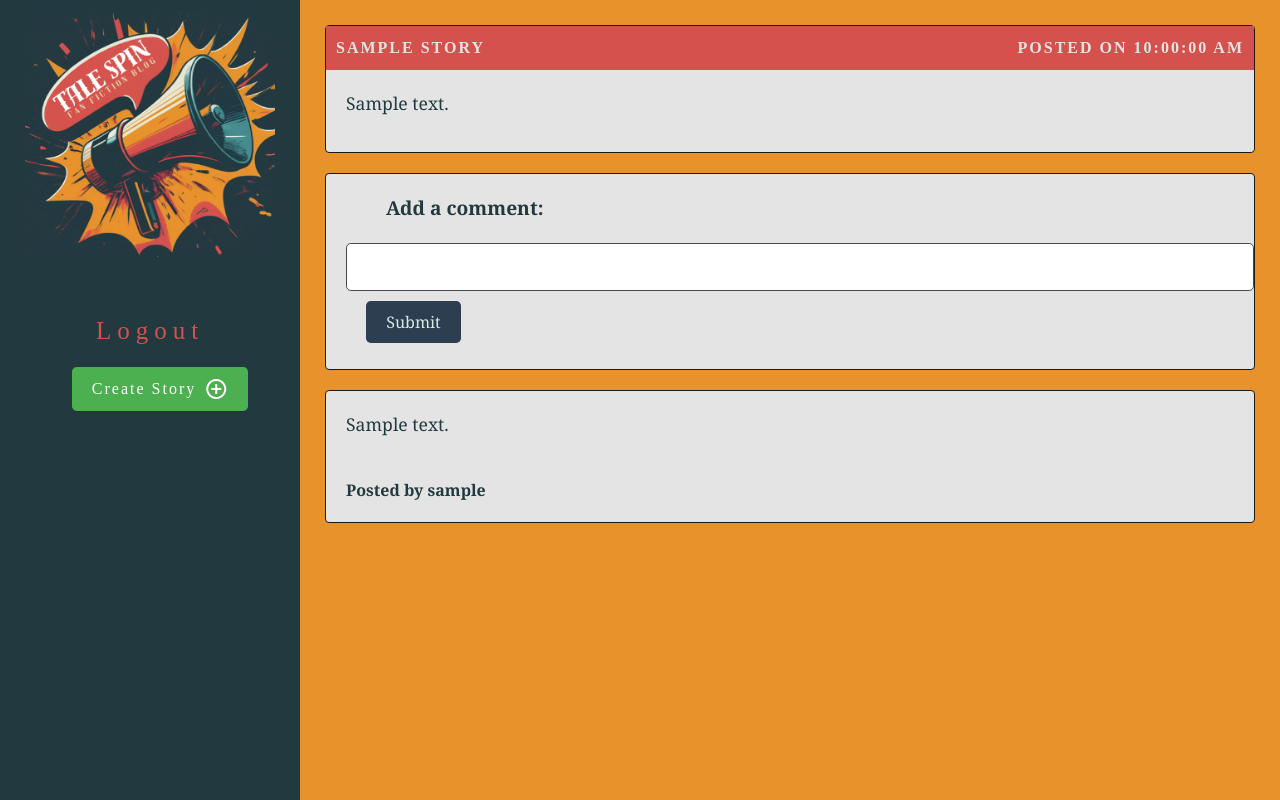
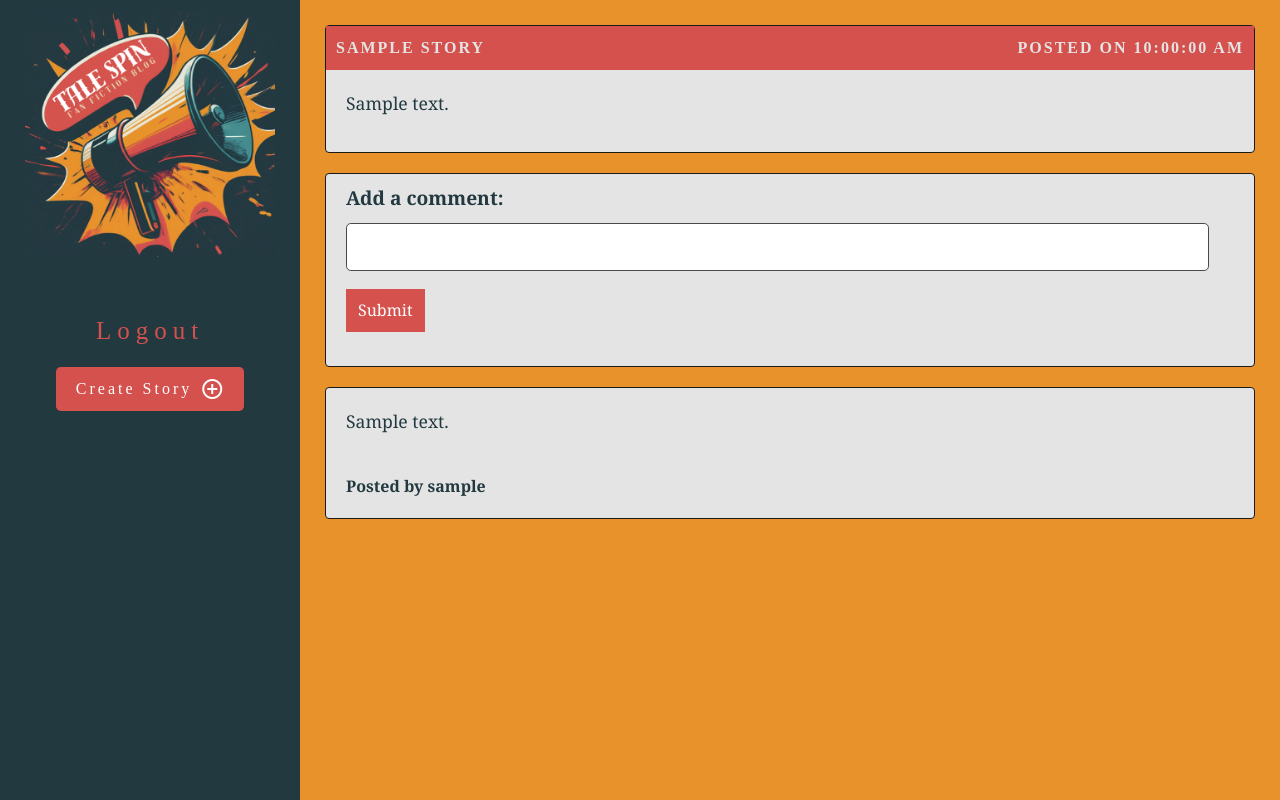
Before and after one commit to ericlyn4s/fan-fiction, a Node server app: page /story/1 in a window 1280 px wide. Run offline with Node 20, Linux system fonts and the light colour scheme; a user stored in the database is signed in; tables that the repository leaves empty hold one stand-in row (values such as "Sample post"); some libraries are stand-ins or nearby versions; some web fonts are replaced.

Commit message:
Added more story seeds, miscellaneous formatting

```diff
--- a/public/css/style.css
+++ b/public/css/style.css
@@ -26,6 +26,7 @@ body {
   flex-direction: row;
   justify-content: flex-start;
   background-color: var(--quatrinary);
+  color: var(--dark);
 }
 
 .small-image {
@@ -74,6 +75,7 @@ main {
   display: flex;
   flex-wrap: wrap;
   flex-grow: 1;
+
 }
 
 nav,
@@ -96,6 +98,7 @@ nav a:hover {
   background-color: var(--quatrinary);
   padding: 5px;
   display: block;
+  color: var(--dark);
   margin-left: 300px;
 }
 
@@ -112,14 +115,12 @@ nav a:hover {
 }
 
 #comment-add {
-  width: 90%;
-  margin: 20px;
+  margin-left: 0;
+  padding-left: 0;
 }
 
-.btn-primary {
-  margin: 0 0 0 20px;
-  color: var(--primary);
-  background-color: var(--secondary);
+#comment-body {
+  width: 95%;
 }
 
 img {
@@ -147,8 +148,7 @@ img {
 
 #create-story {
   font-family: "Distillery Strong W00 Regular";
-  letter-spacing: 2;
-  margin: 20px 0 0 20px;
+  letter-spacing: 3;
   background-color: var(--dark);
 }
 
@@ -176,10 +176,6 @@ img {
   margin: 20px;
 }
 
-.buttons {
-  /* background-color: ; */
-}
-
 .login-header {
   background-color: var(--tertiary);
   font-weight: bold;
@@ -187,6 +183,17 @@ img {
   letter-spacing: 2;
   color: var(--light);
   padding: 7px;
+}
+
+.submit-btn {
+  background-color: #d4514d;
+  padding: 12px;
+  margin: 8px 0 8px 0;
+  border: none;
+  text-decoration: none;
+  font-size: 100%;
+  color: white;
+  font-family: Georgia;
 }
 
 .card-login {
@@ -200,3 +207,9 @@ img {
   padding-left: 20px;
   padding-top: 0px;
 }
+
+footer {
+  display: flex;
+  justify-content: space-between;
+  align-items: center;
+}
--- a/views/comments.handlebars
+++ b/views/comments.handlebars
@@ -19,7 +19,7 @@
         <input class="form-input" type="comment" id="comment-body" />
     </div>
     <div class="form-group">
-        <button class="btn btn-primary" type="submit">Submit</button>
+        <button class="submit-btn" type="submit">Submit</button>
     </div>
 </form>
 </section>
--- a/views/layouts/main.handlebars
+++ b/views/layouts/main.handlebars
@@ -34,7 +34,7 @@
               href="/create-story"
               id="create-story"
               class="ml-3 btn btn-success d-inline-flex align-items-center"
-              style="text-decoration: none; background-color: #4caf50; color: white; border: none; padding: 10px 20px; font-size: 16px; cursor: pointer;"
+              style="text-decoration: none; background-color: #d4514d; color: white; border: none; padding: 10px 20px; margin-top: 20px; font-size: 16px; cursor: pointer;"
             >
               <span>Create Story</span>
               <span class="material-icons ms-2">add_circle_outline</span>
--- a/views/login.handlebars
+++ b/views/login.handlebars
@@ -12,7 +12,7 @@
         <input class="form-input" type="password" id="password-login" />
       </div>
       <div class="form-group">
-        <button class="btn btn-primary" type="submit">login</button>
+        <button class="submit-btn" type="submit">Login</button>
       </div>
     </form>
   </div>
@@ -33,7 +33,7 @@
         <input class="form-input" type="password" id="password-signup" />
       </div>
       <div class="form-group">
-        <button class="btn btn-primary" type="submit">signup</button>
+        <button class="submit-btn" type="submit">Signup</button>
       </div>
     </form>
   </div>
--- a/views/partials/story-details.handlebars
+++ b/views/partials/story-details.handlebars
@@ -12,11 +12,13 @@
   </a>
 
   <footer class="m-2">
-    <div class="like-count font-italic mx-2">Likes: {{likeCount}}</div>
+
     <a
       class="btn like-btn btn-secondary"
+      style="background-color: #d4514d; color: white;"
       href="api/stories/like-story/{{id}}"
     >Like</a>
+    <div class="like-count font-italic mx-2">Likes: {{likeCount}}</div>
   </footer>
 </section>
 
```
Also changed, not shown: seeds/storyData.js (+21 -0 lines), 1 other file.
